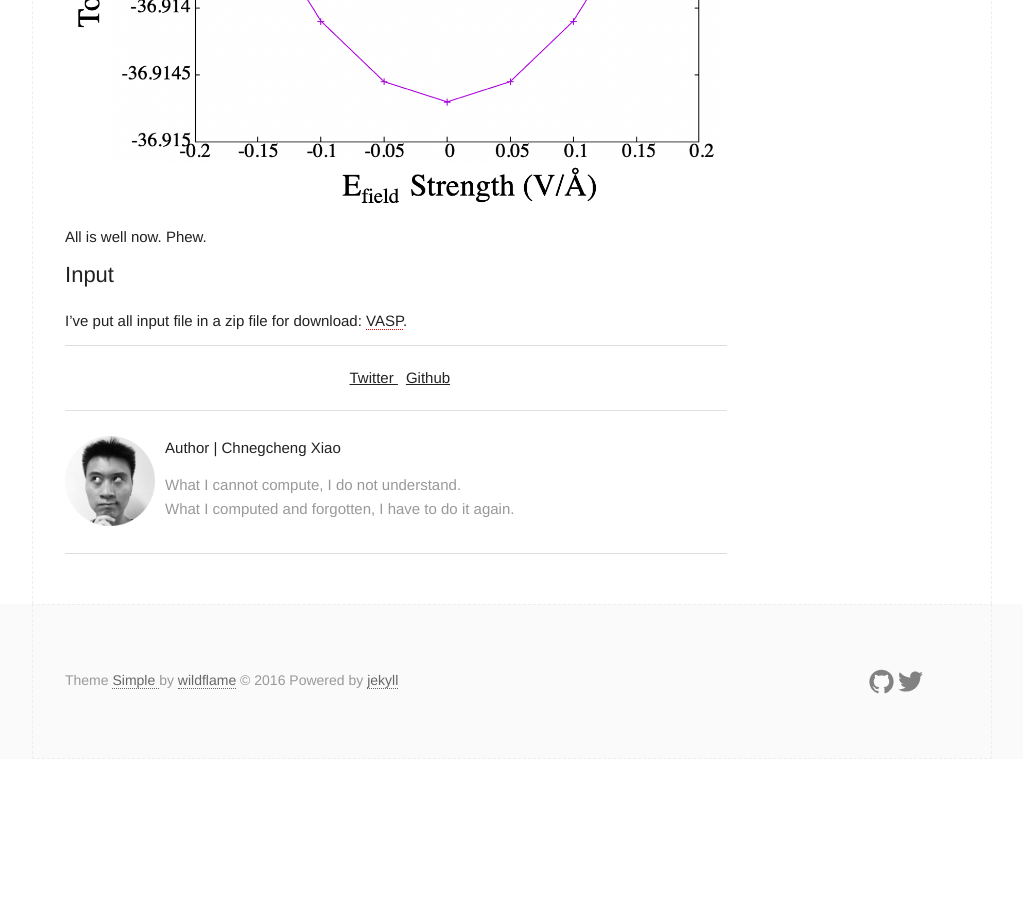
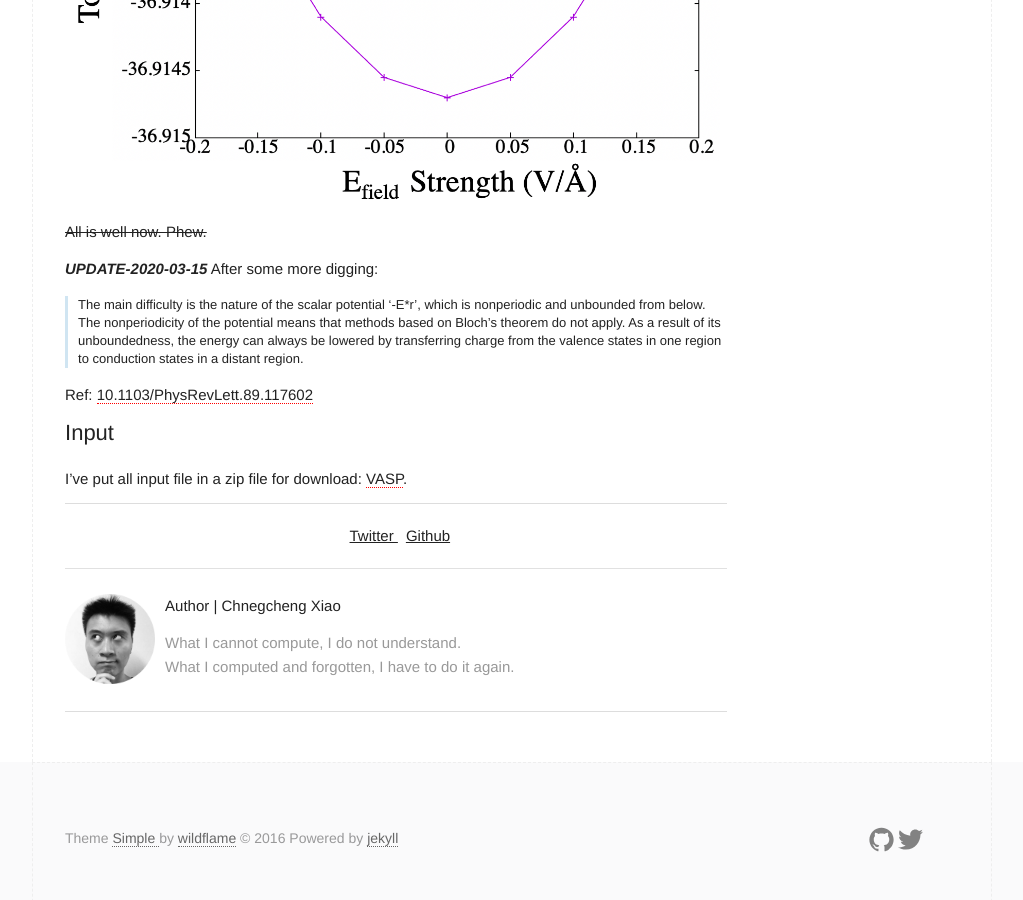
Before and after one commit to Chengcheng-Xiao/Chengcheng-Xiao.github.io, a Jekyll site: the page built from _posts/2019-07-13-DFT_electric_field.md, in a window 1280 px wide and 900 px high, scrolled down 5222 px. Shown: the whole window, without its empty margins (128-1151 px from the left). Built offline with Jekyll 4.4.1, drawn with Linux system fonts in a browser that asks for light colours; formulas are drawn with MathJax 3; before the commit the page ends 5981 px from its top, so only the background shows below that.

Commit message:
update 2019-07-13-DFT_electric_field.md

```diff
--- a/_posts/2019-07-13-DFT_electric_field.md
+++ b/_posts/2019-07-13-DFT_electric_field.md
@@ -155,17 +155,24 @@ Others probably have the same problem as I do: [LINK](https://cms.mpi.univie.ac.
 
 __NOTE__: QE also have this problem. Am I missing something? Since this method directly changed the local potential, am now even not sure if these energy are comparable...
 
-__*UPDATE-2019-01-02*__
-After discussion with Arash, I was told that the normal SCF step does not take electric field-dipole interaction into consideration. To fix this, we have to convert the total energy into an enthalpy function by adding the electric field-dipole interaction term:
+~~__*UPDATE-2019-01-02*__~~
+~~After discussion with Arash, I was told that the normal SCF step does not take electric field-dipole interaction into consideration. To fix this, we have to convert the total energy into an enthalpy function by adding the electric field-dipole interaction term:~~
 
-$$E_{total}=E_{scf}-dipole*E_{field}$$
+~~$$E_{total}=E_{scf}-dipole*E_{field}$$~~
 
-Using a [convient script](https://github.com/Chengcheng-Xiao/Tools/blob/master/VASP/chgcent.py) , I obtained the result below.
+~~Using a [convient script](https://github.com/Chengcheng-Xiao/Tools/blob/master/VASP/chgcent.py) , I obtained the result below.~~
 
 ![]({{site.baseurl}}/assets/img/post_img/2019-07-13-img5.png)
 {: .center}
 
-All is well now. Phew.
+~~All is well now. Phew.~~
+
+__*UPDATE-2020-03-15*__
+After some more digging:
+
+> The main difficulty is the nature of the scalar potential ‘-E*r’, which is nonperiodic and unbounded from below. The nonperiodicity of the potential means that methods based on Bloch’s theorem do not apply. As a result of its unboundedness, the energy can always be lowered by transferring charge from the valence states in one region to conduction states in a distant region.
+
+Ref: [10.1103/PhysRevLett.89.117602](http://doi.org/10.1103/PhysRevLett.89.117602)
 
 ## Input
 
```
